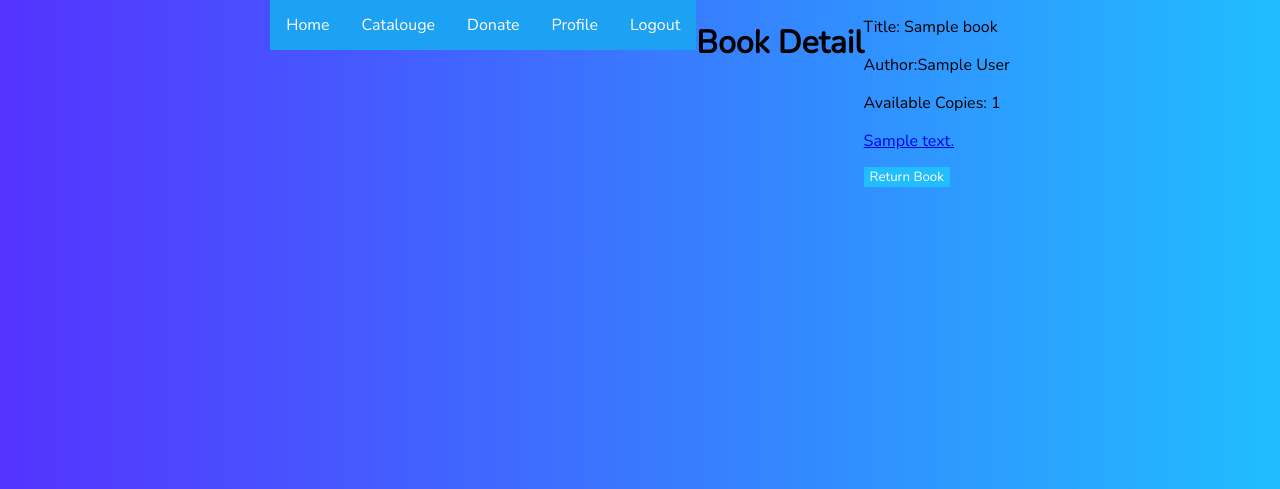
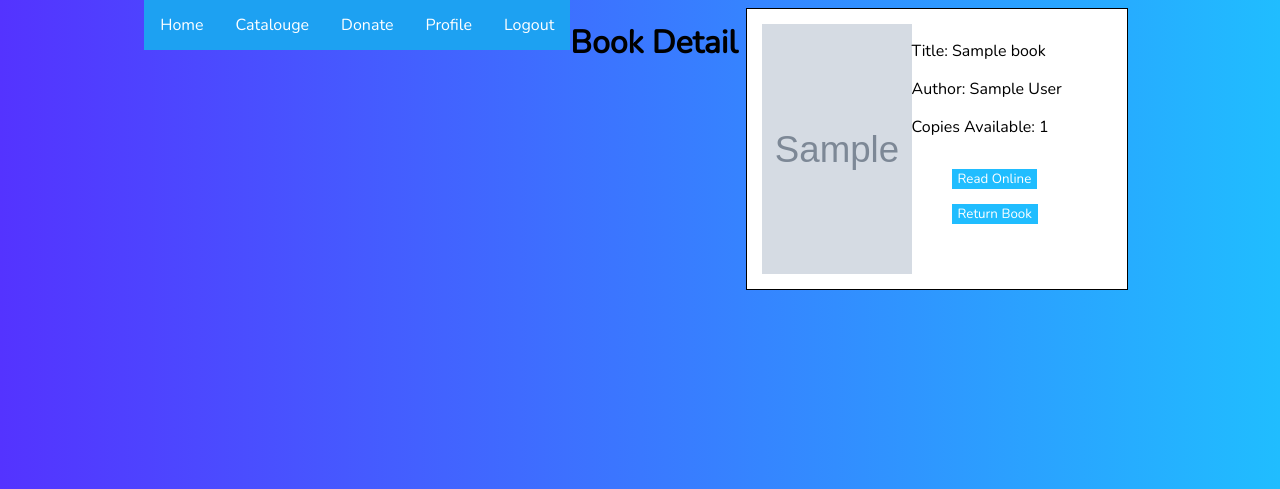
Before and after one commit to nddudash/capstone-online-library, a Django app: page /book_detail/1/ in a window 1280 px wide. Shown: the top 489 px of the page. Run offline with Django 3.2, Linux system fonts and the light colour scheme; a user stored in the database is signed in; tables that the repository leaves empty hold one stand-in row (values such as "Sample post"); grey boxes marked "Sample" are stand-in pictures.

Commit message:
saving progress

```diff
--- a/book/static/book/main.css
+++ b/book/static/book/main.css
@@ -2,11 +2,12 @@
 
 .book-card {
   display: flex;
-  flex-direction: column;
+  flex-direction: row;
   justify-content: left;
   margin: 2%;
   border: 1px solid black;
   padding: 15px;
+  background-color: #fff;
 }
 
 .book-card .book-img {
--- a/config/settings.py
+++ b/config/settings.py
@@ -31,9 +31,9 @@
 
 
 # SECURITY WARNING: don't run with debug turned on in production!
-DEBUG = True
+DEBUG = False
 
-ALLOWED_HOSTS = []
+ALLOWED_HOSTS = ['*']
 
 
 # Application definition
--- a/templates/book/book_detail.html
+++ b/templates/book/book_detail.html
@@ -1,23 +1,6 @@
 {% include "nav.html" %}
 
 <h1>Book Detail</h1>
-<div>
-    <p>Title: {{book.title}}</p>
-    <p>Author:{{book.author}}</p>
-    <p>Available Copies: {{book.copies_available}}</p>
-{%if book in request.user.checked_out_books.all%}
-    <a href={{book.text}}>{{book.text}}</a><br>
-    <button onclick="window.location.href='/return/{{book.id}}'">Return Book</button>
-{%elif book.copies_available and book not in request.user.checked_out_books.all%}
-    <p>You can check out a copy of this book out below:</p>
-    <button><a href='/checkout/{{book.id}}'>Check This Book Out</a></button>
-{% endif %}
-{%if book.copies_available == 0 and book not in request.user.checked_out_books.all%}
-    <p>This book is currently unavailable, you can reserve below:</p>
-    {%if book in request.user.reserved_books.all%}
-        <p>You have already reserved this.<p>
-    {% else %}
-    <button><a href='/reserve/{{book.id}}'>Reserve This Book</a></button>
-    {% endif %}
-{% endif %}
+<div class "book-detail-card-wrapper">
+  {% include "book/book_detail_card.html" %}
 </div>
--- a/templates/book/book_detail_card.html
+++ b/templates/book/book_detail_card.html
@@ -1,8 +1,53 @@
-<ul>
-  <li><a href="/book_detail/{{book.id}}">{{book.title}}</a></li>
-  <li>{{book.author}}</li>
-  {%if book in user.checked_out_books.all%}
-  <li><a href={{book.text}}>{{book.text}}</a></li>
-  {% endif %}
-  <li>{{book.copies_available}}</li>
-</ul>
+{% load static %}
+<link rel="stylesheet" href={% static "book/main.css" %}>
+
+<div class="book-card">
+
+  <div class = "book-card-left-column">
+    <div class="book-img">
+      <img src="{{book.image_file.url}}" alt="book pic" />
+    </div>
+  </div>
+
+  <div class = "book-card-right-column">
+
+    <div class="book-title">
+      <p>Title: {{book.title}}</p>
+    </div>
+
+    <div class="book-author">
+      <p>Author: {{book.author}}</p>
+    </div>
+
+    <div class="book-controls">
+      <p>Copies Available: {{book.copies_available}}</p>
+      <div class="book-buttons-wrapper">
+        <ul class="book-buttons-list">
+          {% if book in request.user.checked_out_books.all %}
+          <button onclick="window.location.href='{{book.text}}'">
+            Read Online
+          </button>
+          <button onclick="window.location.href='/return/{{book.id}}'">
+            Return Book
+          </button>
+          {% elif book.copies_available and book not in request.user.checked_out_books.all%}
+          <button onclick="window.location.href='/checkout/{{book.id}}'">
+            Checkout Book
+          </button>
+          {% elif book.copies_available == 0 and book not in request.user.checked_out_books.all%}
+            {% if book in request.user.reserved_books.all %}
+              <button disabled>
+                Reserve Book
+              </button>
+            {% else %}
+              <button onclick = "window.location.href='/reserve/{{book.id}}'">
+                Reserve Book
+              </button>
+            {% endif %}
+          {% endif %}
+        </ul>
+      </div>
+    </div>
+
+  </div>
+</div>
```
Also changed, not shown: rubric.md (+1 -1 lines).
